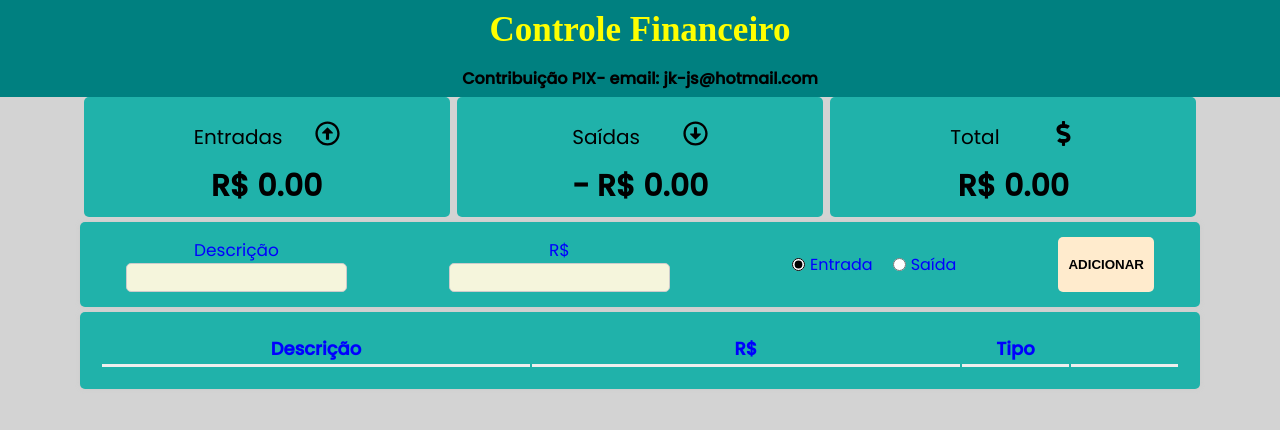
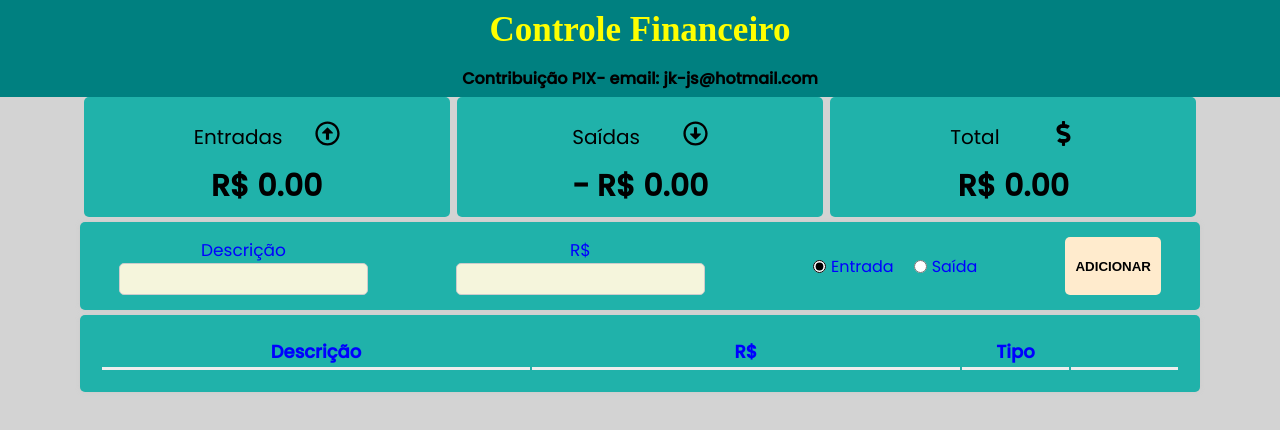
Before and after one commit to JotaKSP/controlefinanceiro, a React (Create React App) app: page / in a window 1280 px wide. Shown: the top 430 px of the page. Built offline with nearby package versions, Linux system fonts and the light colour scheme.

Commit message:
initial commit

```diff
--- a/src/components/Form/styles.js
+++ b/src/components/Form/styles.js
@@ -25,7 +25,8 @@ export const Input = styled.input`
   outline: none;
   border-radius: 5px;
   padding: 5px 10px;
-  font-size: 15px;
+  font-size: 17px;
+  font-weight: bold;
   border: 1px solid #ccc;
   background-color: beige;
 `;
```
